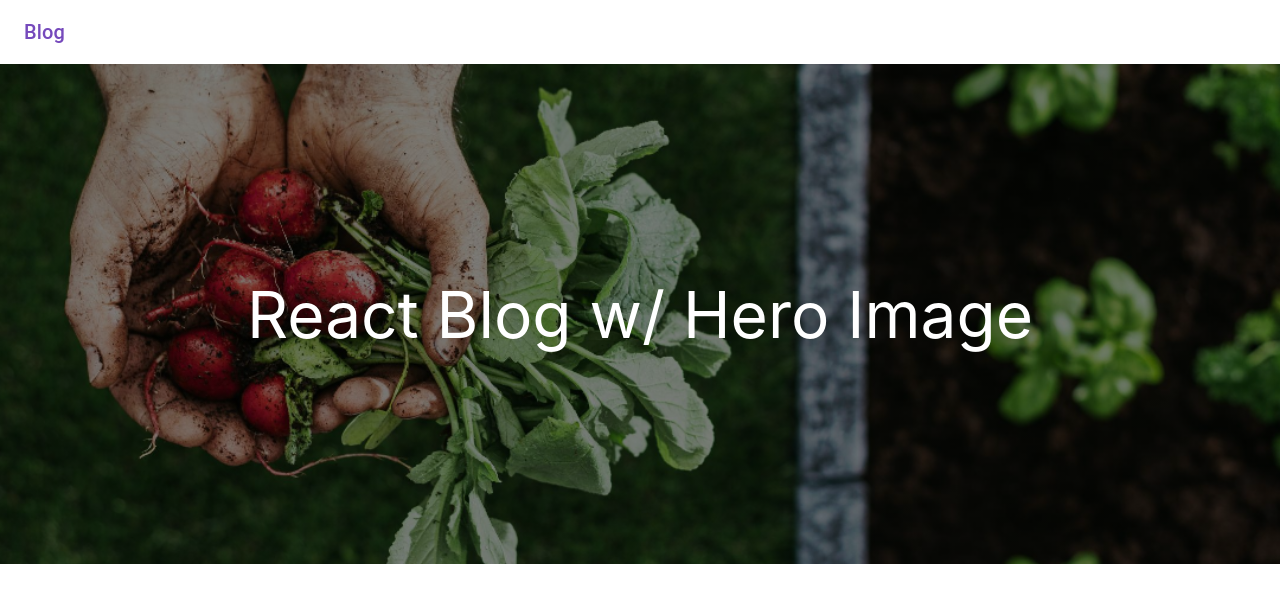
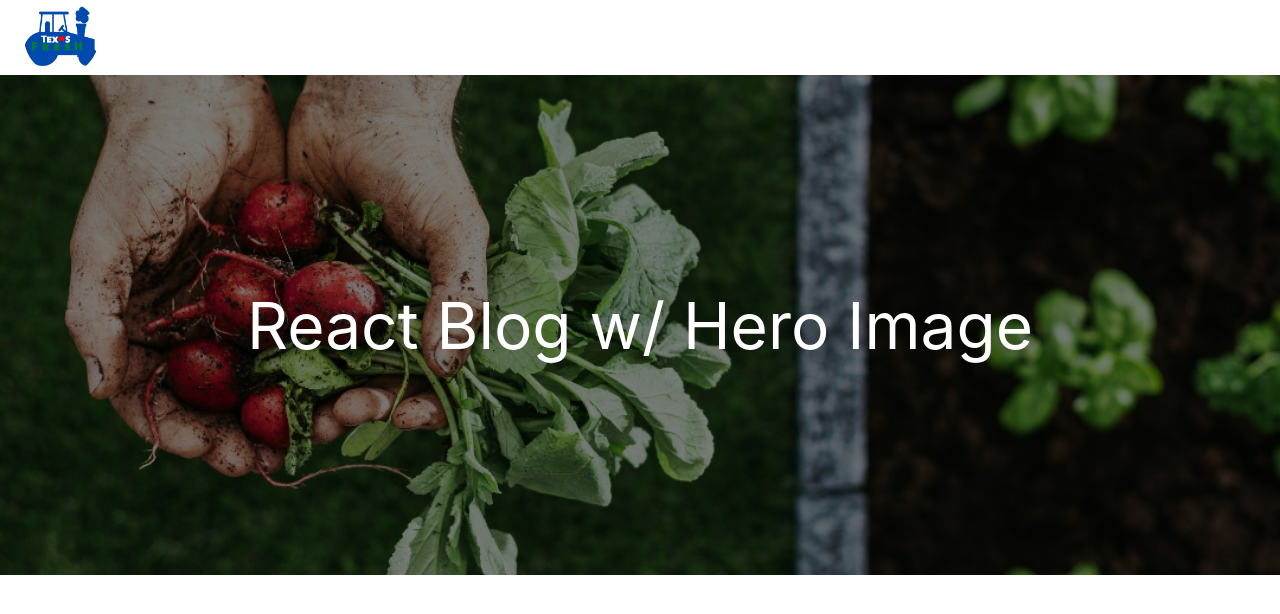
Before and after one commit to Delabove/Blog-Landing-Layout, a React (Create React App) app: page / in a window 1280 px wide. Shown: the top 614 px of the page. Built offline with nearby package versions, Linux system fonts and the light colour scheme.

Commit message:
added logo to navbar

```diff
--- a/src/App.js
+++ b/src/App.js
@@ -1,12 +1,13 @@
 import React from 'react';
-import logo from './logo.svg';
+
 import './App.css';
 import { makeStyles } from '@material-ui/core/styles';
 import AppBar from '@material-ui/core/AppBar';
 import Toolbar from '@material-ui/core/Toolbar';
 import Typography from '@material-ui/core/Typography';
 import Box from '@material-ui/core/Box'
-import Image from '../src/img/F.png'; // Import using relative path
+import Image from '../src/img/F.png';
+import Logo from '../src/img/logo.png';
 
 
 
@@ -14,6 +15,13 @@ import Image from '../src/img/F.png'; // Import using relative path
 const useStyles = makeStyles((theme) => ({
   appBar:{
     backgroundColor: "#fff"
+  },
+  logo:{
+    width: '75px',
+    height: '75px',
+    borderRadius: '50%',
+    overflow: 'hidden',
+    // margin-top: -6px;
   },
   hero: {
     backgroundImage: `linear-gradient(rgba(0,0,0,0.5), rgba(0, 0, 0, 0.5)), url(${Image})`,
@@ -38,10 +46,12 @@ function App() {
     <div className="App">
     <AppBar className={classes.appBar} position="static">
         <Toolbar>
-          <Typography variant="h6" color="primary">
+          {/* <Typography variant="h6" color="primary">
             Blog
-          </Typography>
+          </Typography> */}
+          <img className={classes.logo} src={Logo} alt="Logo" />
         </Toolbar>
+
       </AppBar>
 
       <Box>
--- a/src/theme.js
+++ b/src/theme.js
@@ -4,7 +4,7 @@ const theme = createMuiTheme({
 
     palette: {
         primary:{
-            main: "#764abc"
+            main: "#004AAD"
         }
     },
     background: {
```
Also changed, not shown: src/img/logo.png (added).
